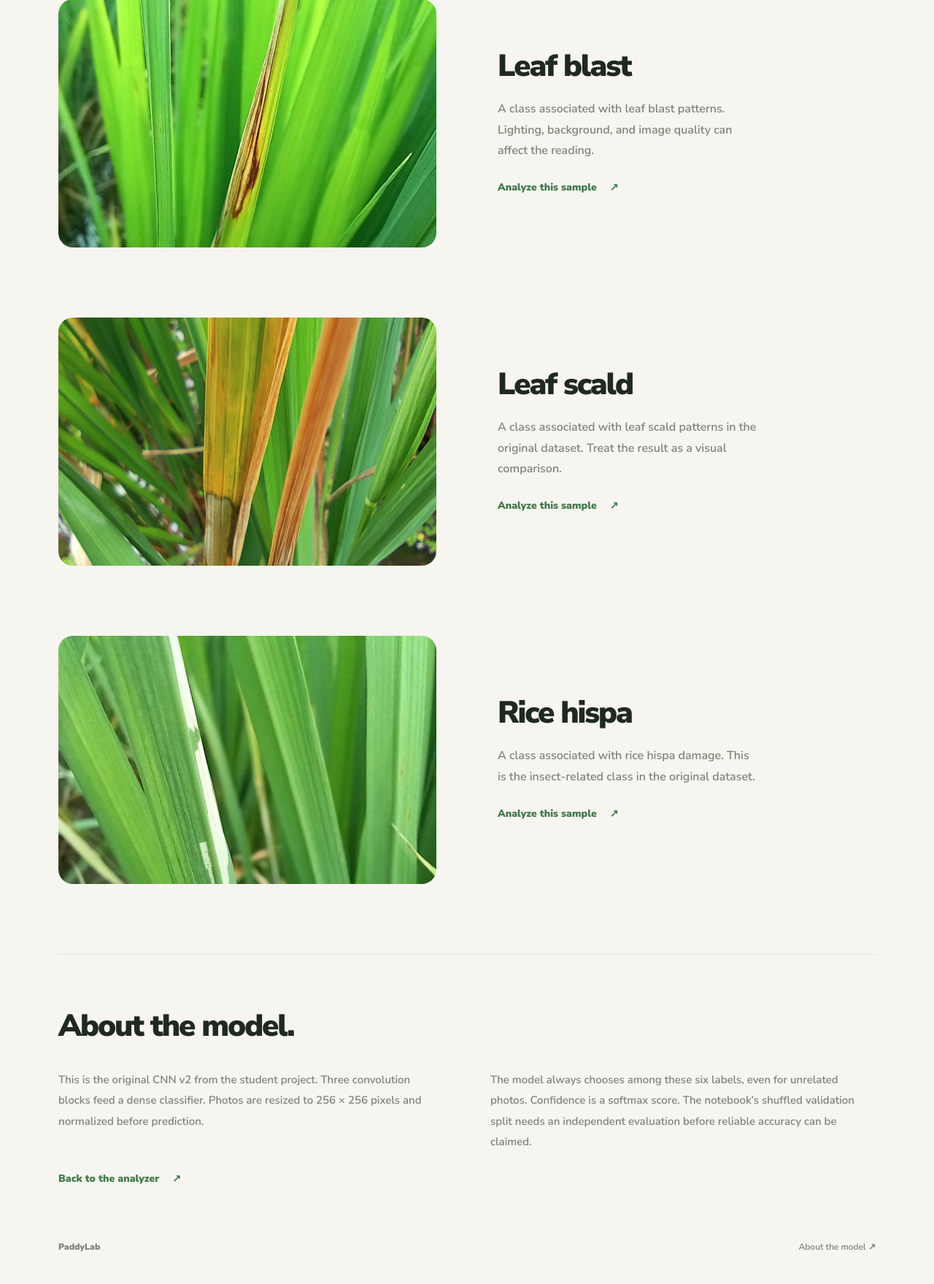
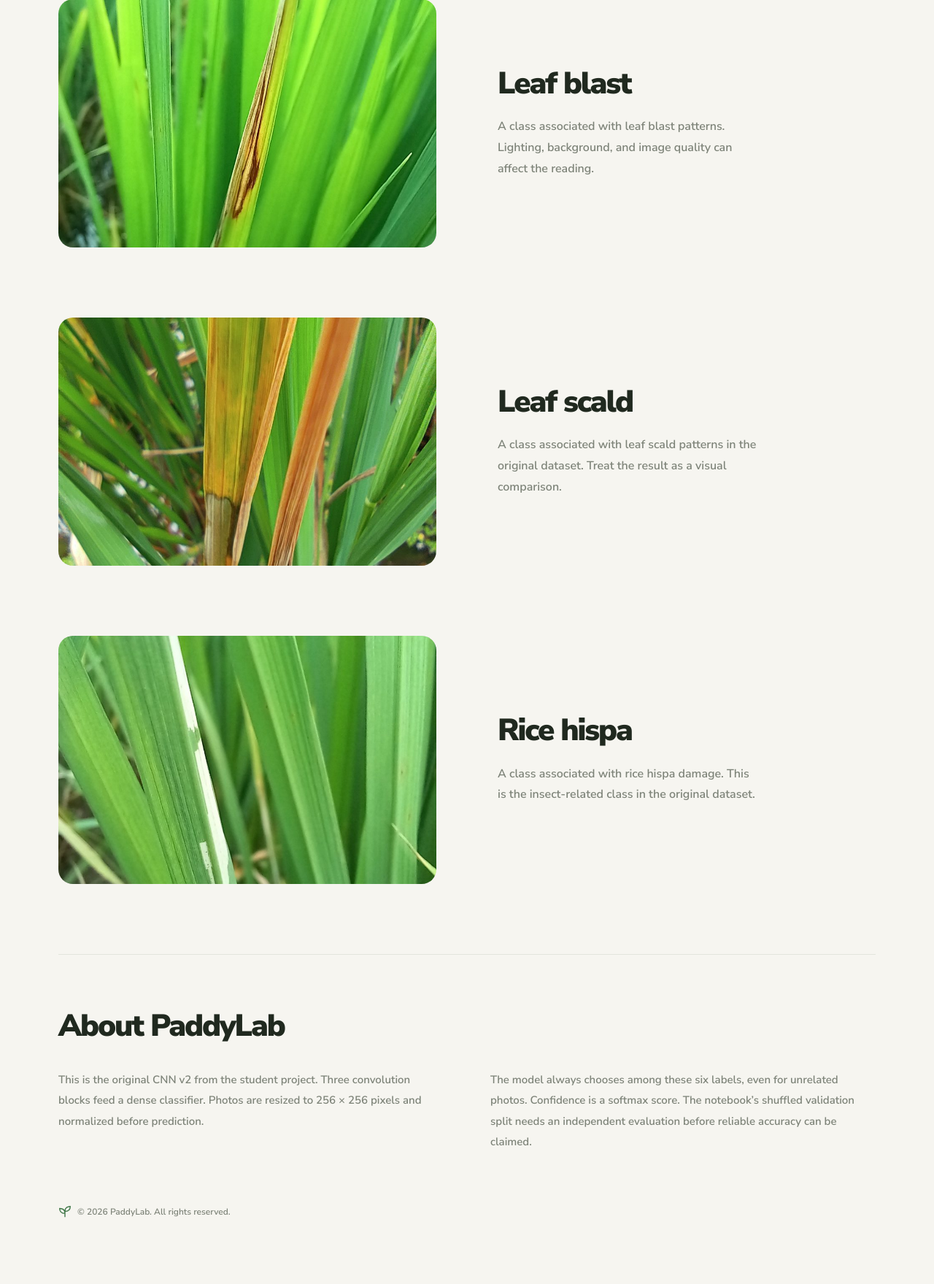
Before and after one commit to johncarlonas/PaddyLab, a Flask app: page /classes in a window 1280 px wide. Shown: the part 1652-3411 px from the top of the page at 73% size. After the commit the page ends 3320 px from the top, so only its background shows below. Run offline with Flask 3, Linux system fonts and the light colour scheme; some libraries are stand-ins or nearby versions.

Commit message:
Simplify analyzer controls and footer

```diff
--- a/static/app.js
+++ b/static/app.js
@@ -72,7 +72,7 @@ function setBusy(value) {
     $('#analyze').textContent = 'Analyzing…';
     $('#result-empty h3').textContent = 'Analyzing your photo…';
   } else {
-    $('#analyze').innerHTML = 'Analyze photo <span aria-hidden="true">→</span>';
+    $('#analyze').textContent = 'Analyze Photo';
     $('#result-empty h3').textContent = 'Your result goes here.';
   }
 }
--- a/static/style.css
+++ b/static/style.css
@@ -82,9 +82,9 @@ h1 span { color: var(--green); }
 .analyze:hover:enabled { background: #32633b; }
 .analyze:disabled { background: #dce3d6; color: #899580; }
 .model-note { margin: 0; max-width: 390px; font-size: 12px; line-height: 1.55; color: var(--muted); }
-.site-footer { display: flex; justify-content: space-between; align-items: center; color: var(--muted); font-size: 12px; padding: 72px 0 40px; }
-.site-footer > span { font-weight: 900; }
-.site-footer a:hover { color: var(--green); }
+.site-footer { display: flex; align-items: center; color: var(--muted); font-size: 12px; padding: 72px 0 40px; }
+.footer-brand { display: inline-flex; align-items: center; gap: 8px; font-weight: 600; }
+.footer-brand img { flex: 0 0 auto; }
 .classes-intro { padding-bottom: 72px; }
 .classes-intro > p { max-width: 540px; }
 .class-row { display: grid; grid-template-columns: 1fr 1fr; gap: 84px; align-items: center; margin-bottom: 96px; }
@@ -92,8 +92,6 @@ h1 span { color: var(--green); }
 .class-photo img { width: 100%; height: 100%; object-fit: cover; }
 .class-copy h2 { font-size: clamp(29px, 3.4vw, 42px); font-weight: 900; line-height: 1.08; letter-spacing: -.05em; }
 .class-copy p { max-width: 360px; color: var(--muted); line-height: 1.8; margin-top: 22px; }
-.sample-link { display: inline-flex; gap: 18px; font-size: 14px; font-weight: 900; color: var(--green); margin-top: 25px; }
-.sample-link:hover { text-decoration: underline; text-underline-offset: 5px; }
 .model-info { border-top: 1px solid var(--line); padding-top: 64px; }
 .model-info h2 { font-size: 42px; font-weight: 900; letter-spacing: -.05em; }
 .model-info-body { display: grid; grid-template-columns: 1fr 1fr; gap: 64px; margin-top: 26px; color: var(--muted); font-size: 15px; line-height: 1.9; }
@@ -147,7 +145,6 @@ h1 span { color: var(--green); }
   .class-photo { height: 280px; border-radius: 14px; }
   .class-copy h2 { font-size: 32px; }
   .class-copy p { font-size: 15px; margin-top: 15px; }
-  .sample-link { margin-top: 18px; font-size: 13px; }
   .model-info { padding-top: 38px; }
   .model-info h2 { font-size: 32px; }
   .model-info-body { grid-template-columns: 1fr; gap: 20px; font-size: 14px; }
--- a/templates/base.html
+++ b/templates/base.html
@@ -24,6 +24,8 @@
       </nav>
     </header>
     <main class="shell">{% block content %}{% endblock %}</main>
-    <footer class="site-footer shell"><span>PaddyLab</span><a href="/classes#model">About the model <span aria-hidden="true">↗</span></a></footer>
+    <footer class="site-footer shell">
+      <span class="footer-brand"><img src="/static/leaf.svg" alt="" width="18" height="18">© 2026 PaddyLab. All rights reserved.</span>
+    </footer>
 </body>
 </html>
--- a/templates/classes.html
+++ b/templates/classes.html
@@ -9,16 +9,15 @@
     {% for key, label, description in guide %}
     <article class="class-row" data-reveal>
       <div class="class-photo"><img src="/api/samples/{{ key }}" alt="{{ label }} rice leaf from the test dataset" {% if not loop.first %}loading="lazy"{% endif %}></div>
-      <div class="class-copy"><h2>{{ label }}</h2><p>{{ description }}</p><a class="sample-link" href="/?sample={{ key }}">Analyze this sample <span aria-hidden="true">↗</span></a></div>
+      <div class="class-copy"><h2>{{ label }}</h2><p>{{ description }}</p></div>
     </article>
     {% endfor %}
   </div>
   <section class="model-info" id="model" data-reveal>
-    <h2>About the model.</h2>
+    <h2>About PaddyLab</h2>
     <div class="model-info-body">
       <p>This is the original CNN v2 from the student project. Three convolution blocks feed a dense classifier. Photos are resized to 256 × 256 pixels and normalized before prediction.</p>
       <p>The model always chooses among these six labels, even for unrelated photos. Confidence is a softmax score. The notebook’s shuffled validation split needs an independent evaluation before reliable accuracy can be claimed.</p>
     </div>
-    <a class="sample-link" href="/">Back to the analyzer <span aria-hidden="true">↗</span></a>
   </section>
 {% endblock %}
```
Also changed, not shown: templates/index.html (+4 -4 lines), tests/browser.cjs (+8 -2 lines).
